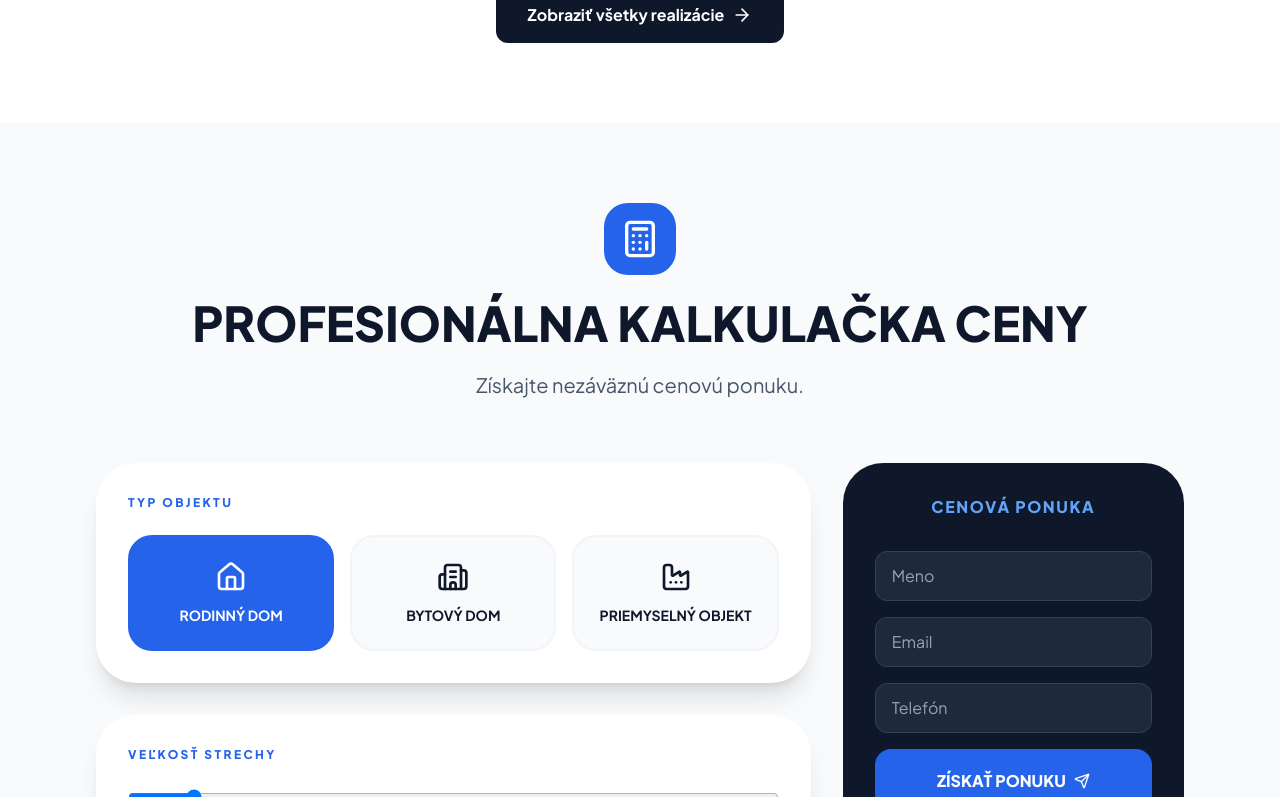
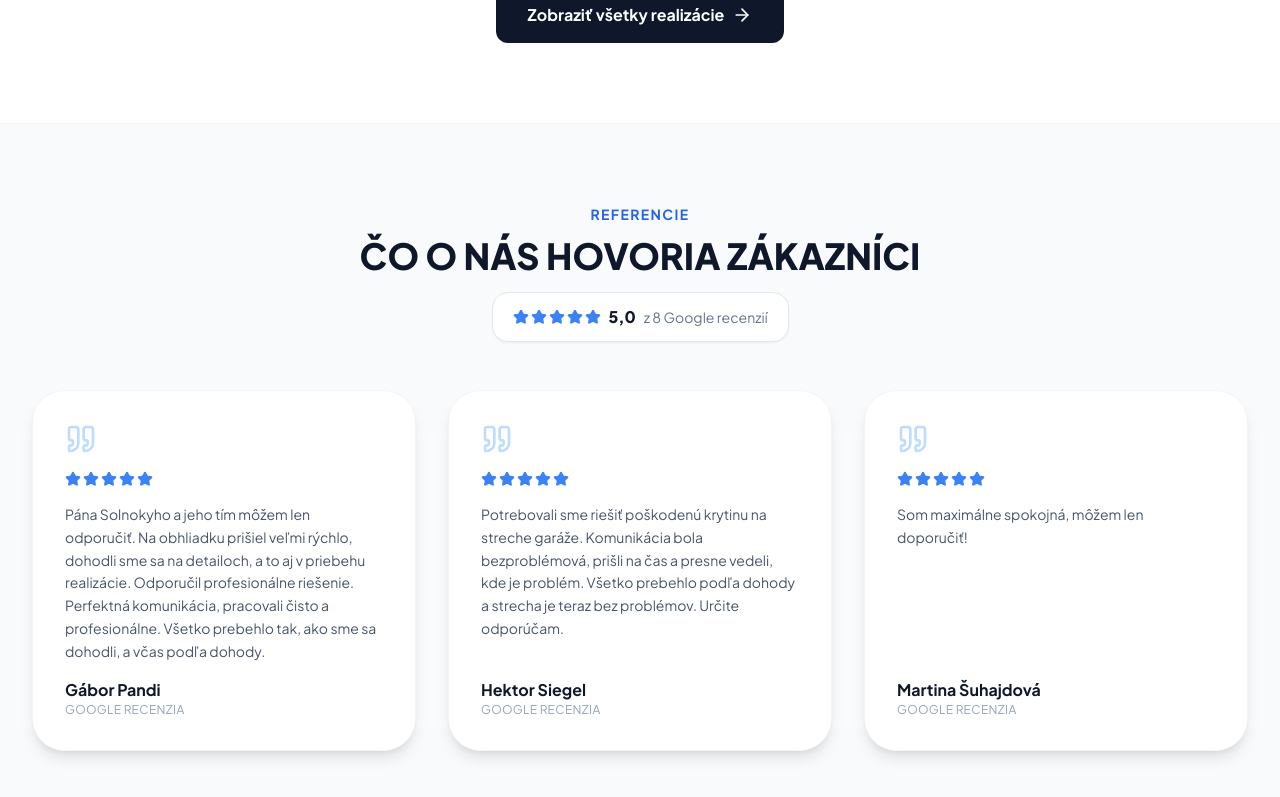
Before and after one commit to lukaskrasny55/tmshydra.com, a React (Vite) app: page / in a window 1280 px wide. Shown: the part 1583-2380 px from the top of the page. Built offline with nearby package versions, Linux system fonts and the light colour scheme.

Commit message:
Add real Google reviews section, expand schema.org, add OG/Twitter meta tags

```diff
--- a/App.tsx
+++ b/App.tsx
@@ -4,6 +4,7 @@ import { Routes, Route, Outlet, useLocation, useNavigate } from 'react-router-do
 import { Navbar } from './components/Navbar';
 import { Hero } from './components/Hero';
 import { FeaturedProjects } from './components/FeaturedProjects';
+import { Testimonials } from './components/Testimonials';
 import { Calculator } from './components/Calculator';
 import { BookingCalendar } from './components/BookingCalendar';
 import { CityLinks } from './components/CityLinks';
@@ -68,6 +69,7 @@ const HomePage: React.FC = () => (
   <main className="w-full overflow-x-hidden">
     <Hero />
     <FeaturedProjects />
+    <Testimonials />
     <Calculator />
     <BookingCalendar />
     <CityLinks />
--- a/components/Seo.tsx
+++ b/components/Seo.tsx
@@ -1,5 +1,6 @@
 import React from 'react';
 import { Helmet } from 'react-helmet-async';
+import { PATH_BY_SLUG } from '../routePaths';
 
 interface SeoProps {
   slug: string;
@@ -13,7 +14,7 @@ const seoData: Record<string, { title: string; description: string; keywords: st
   },
   services: {
     title: 'Naše služby | TMS HYDRA',
-    description: 'Kompletné služby pre ploché strechy.',
+    description: 'Hydroizolácia, zateplenie a rekonštrukcia plochých striech – PVC, TPO a EPDM fólie, servis a SOS havarijný zásah do 48 hodín. Bezplatná obhliadka po celom Slovensku.',
     keywords: 'hydroizolácie, servis striech',
   },
   about: {
@@ -38,7 +39,7 @@ const seoData: Record<string, { title: string; description: string; keywords: st
   },
   contact: {
     title: 'Kontakt | TMS HYDRA',
-    description: 'Kontaktujte nás pre cenovú ponuku.',
+    description: 'Kontaktujte TMS-HYDRA pre bezplatnú obhliadku alebo cenovú ponuku na hydroizoláciu a zateplenie plochej strechy. Palárikovo, pôsobíme po celom Slovensku.',
     keywords: 'kontakt, TMS HYDRA',
   },
   'privacy-policy': {
@@ -55,13 +56,17 @@ const seoData: Record<string, { title: string; description: string; keywords: st
 
 const localBusinessSchema = {
   '@context': 'https://schema.org',
-  '@type': 'LocalBusiness',
-  name: 'TMS HYDRA',
+  '@type': 'RoofingContractor',
+  name: 'TMS-HYDRA s. r. o.',
   image: 'https://www.tmshydra.com/logo1.png',
   url: 'https://www.tmshydra.com',
   telephone: '+421911551354',
+  priceRange: '€€',
   address: {
     '@type': 'PostalAddress',
+    streetAddress: 'Krížna 79',
+    addressLocality: 'Palárikovo',
+    postalCode: '94111',
     addressCountry: 'SK',
   },
   description: 'Hydroizolácie a zateplenie plochých striech po celom Slovensku.',
@@ -71,6 +76,15 @@ const localBusinessSchema = {
     'Zateplenie plochých striech',
     'Rekonštrukcie striech',
   ],
+  sameAs: [
+    'https://www.facebook.com/TMS.hydra.s.o.s',
+    'https://www.instagram.com/tms_hydra/',
+  ],
+  aggregateRating: {
+    '@type': 'AggregateRating',
+    ratingValue: '5.0',
+    reviewCount: '8',
+  },
 };
 
 export const Seo: React.FC<SeoProps> = ({ slug }) => {
@@ -80,11 +94,28 @@ export const Seo: React.FC<SeoProps> = ({ slug }) => {
     return null;
   }
 
+  const path = PATH_BY_SLUG[slug] ?? '/';
+  const url = `https://www.tmshydra.com${path === '/' ? '' : path}`;
+
   return (
     <Helmet>
       <title>{data.title}</title>
       <meta name="description" content={data.description} />
       <meta name="keywords" content={data.keywords} />
+
+      <meta property="og:type" content="website" />
+      <meta property="og:site_name" content="TMS-HYDRA" />
+      <meta property="og:title" content={data.title} />
+      <meta property="og:description" content={data.description} />
+      <meta property="og:url" content={url} />
+      <meta property="og:image" content="https://www.tmshydra.com/logo1.png" />
+      <meta property="og:locale" content="sk_SK" />
+
+      <meta name="twitter:card" content="summary_large_image" />
+      <meta name="twitter:title" content={data.title} />
+      <meta name="twitter:description" content={data.description} />
+      <meta name="twitter:image" content="https://www.tmshydra.com/logo1.png" />
+
       <script type="application/ld+json" id="local-business-schema">
         {JSON.stringify(localBusinessSchema)}
       </script>
--- /dev/null
+++ b/components/Testimonials.tsx
@@ -0,0 +1,71 @@
+import React from 'react';
+import { Star, Quote } from 'lucide-react';
+
+const GOOGLE_REVIEWS_URL = 'https://www.google.com/maps/search/?api=1&query=TMS-Hydra+s.r.o.+Pal%C3%A1rikovo';
+
+const reviews = [
+  {
+    name: 'Gábor Pandi',
+    text: 'Pána Solnokyho a jeho tím môžem len odporučiť. Na obhliadku prišiel veľmi rýchlo, dohodli sme sa na detailoch, a to aj v priebehu realizácie. Odporučil profesionálne riešenie. Perfektná komunikácia, pracovali čisto a profesionálne. Všetko prebehlo tak, ako sme sa dohodli, a včas podľa dohody.',
+  },
+  {
+    name: 'Hektor Siegel',
+    text: 'Potrebovali sme riešiť poškodenú krytinu na streche garáže. Komunikácia bola bezproblémová, prišli na čas a presne vedeli, kde je problém. Všetko prebehlo podľa dohody a strecha je teraz bez problémov. Určite odporúčam.',
+  },
+  {
+    name: 'Martina Šuhajdová',
+    text: 'Som maximálne spokojná, môžem len doporučiť!',
+  },
+];
+
+const Stars: React.FC = () => (
+  <div className="flex gap-0.5">
+    {Array.from({ length: 5 }).map((_, i) => (
+      <Star key={i} className="w-4 h-4 fill-blue-500 text-blue-500" />
+    ))}
+  </div>
+);
+
+export const Testimonials: React.FC = () => {
+  return (
+    <section className="py-20 bg-slate-50 border-t border-slate-100">
+      <div className="max-w-7xl mx-auto px-4 sm:px-6 lg:px-8">
+        <div className="text-center mb-12">
+          <div className="text-blue-600 text-sm font-bold uppercase tracking-widest mb-3">
+            Referencie
+          </div>
+          <h2 className="text-3xl md:text-4xl font-black text-slate-900 uppercase mb-4">
+            Čo o nás hovoria zákazníci
+          </h2>
+          <a
+            href={GOOGLE_REVIEWS_URL}
+            target="_blank"
+            rel="noopener noreferrer"
+            className="inline-flex items-center gap-2 bg-white px-5 py-3 rounded-2xl shadow-sm border border-slate-200 hover:shadow-md transition"
+          >
+            <Stars />
+            <span className="font-black text-slate-900">5,0</span>
+            <span className="text-slate-500 text-sm">z 8 Google recenzií</span>
+          </a>
+        </div>
+
+        <div className="grid grid-cols-1 md:grid-cols-3 gap-8">
+          {reviews.map((r) => (
+            <div
+              key={r.name}
+              className="bg-white rounded-[2rem] p-8 shadow-lg border border-slate-100 flex flex-col"
+            >
+              <Quote className="w-8 h-8 text-blue-200 mb-4" />
+              <Stars />
+              <p className="text-slate-600 text-sm leading-relaxed my-4 flex-1">
+                {r.text}
+              </p>
+              <p className="font-bold text-slate-900">{r.name}</p>
+              <p className="text-xs text-slate-400 uppercase tracking-wide">Google recenzia</p>
+            </div>
+          ))}
+        </div>
+      </div>
+    </section>
+  );
+};
--- a/routePaths.ts
+++ b/routePaths.ts
@@ -25,3 +25,7 @@ const SLUG_BY_PATH: Record<string, string> = {
 
 export const getSlugForPath = (pathname: string): string =>
   SLUG_BY_PATH[pathname] ?? 'home';
+
+export const PATH_BY_SLUG: Record<string, string> = Object.fromEntries(
+  Object.entries(SLUG_BY_PATH).map(([path, slug]) => [slug, path])
+);
```
